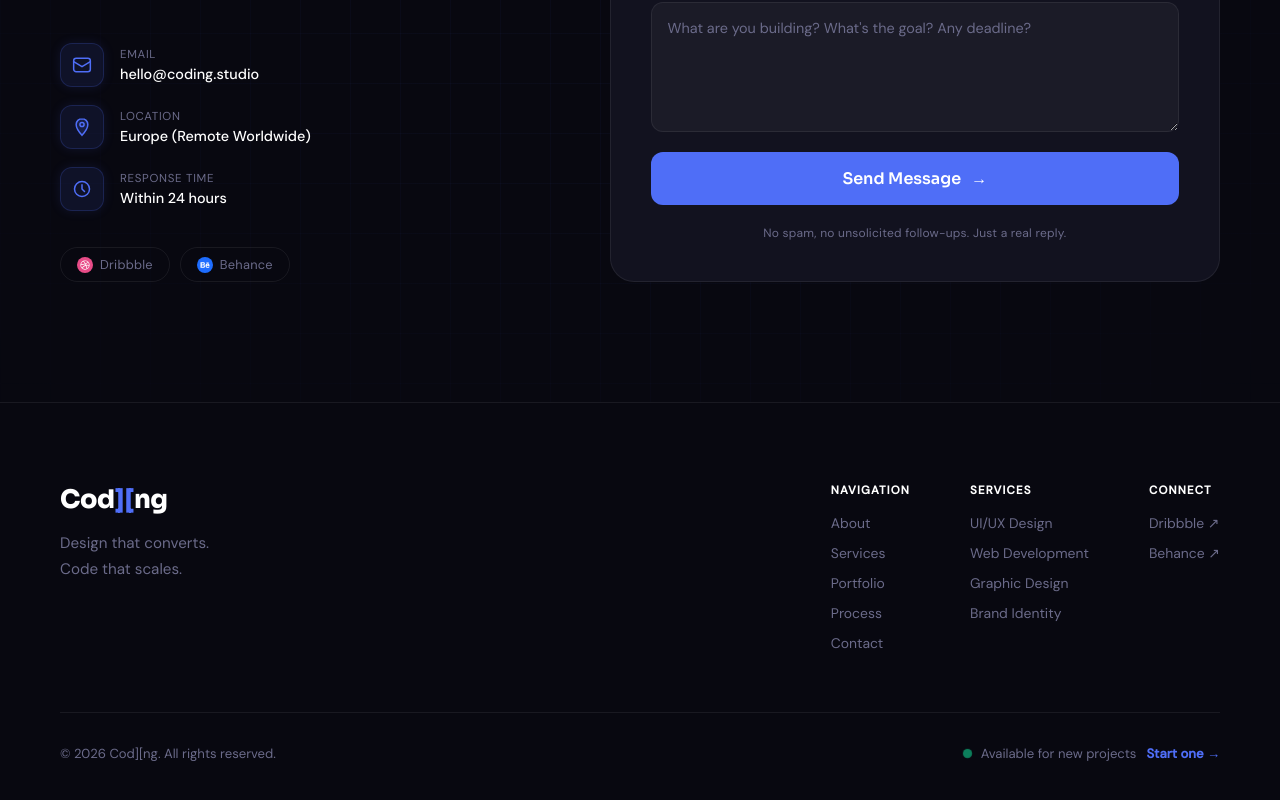
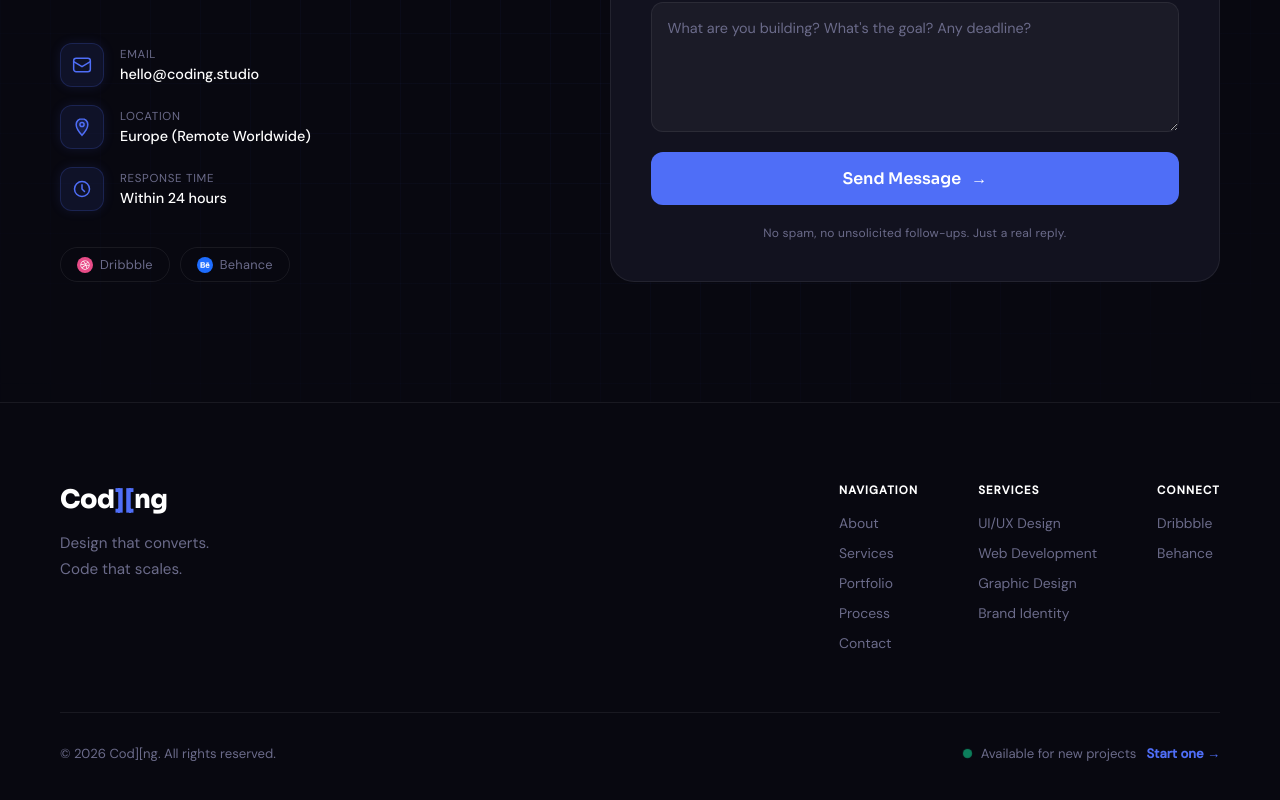
Before and after one commit to nelu11221/portfolio, a React (Create React App) app: page / in a window 1280 px wide. Shown: the part 5576-6376 px from the top of the page. Built offline with nearby package versions, Linux system fonts and the light colour scheme.

Commit message:
Ready for deployment

```diff
--- a/src/App.js
+++ b/src/App.js
@@ -1200,7 +1200,7 @@ function Footer() {
           <div className="footer-col">
             <p className="footer-col-title">Connect</p>
             {['Dribbble', 'Behance'].map(l => (
-              <a key={l} href="#contact" className="footer-link">{l} ↗</a>
+              <a key={l} href="#contact" className="footer-link">{l}</a>
             ))}
           </div>
         </div>
```
